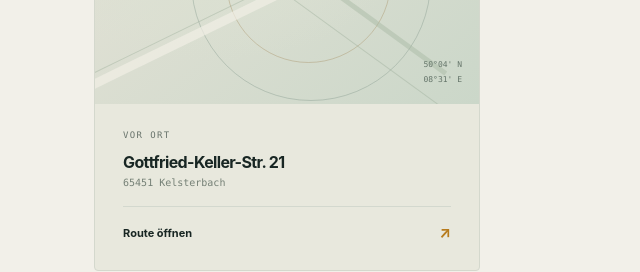
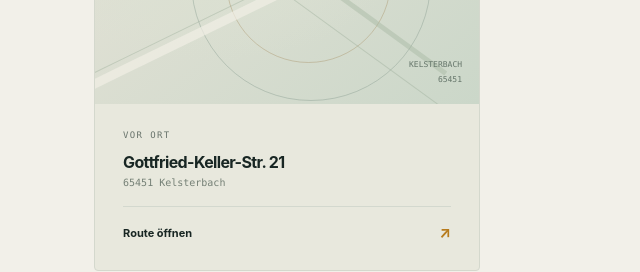
Before and after one commit to pprdxqq/prdxq-concept-autoglasservice-juergen-full, a plain HTML site: page kontakt.html in a window 1280 px wide. Shown: the part 764-1036 px from the top of the page, 640-1280 px from the left. Drawn offline with Linux system fonts and the light colour scheme.

Commit message:
Remove unverified map coordinates

```diff
--- a/kontakt.html
+++ b/kontakt.html
@@ -17,7 +17,7 @@
         <article class="contact-detail"><span class="detail-index">03 / ANSCHRIFT</span><address>Gottfried-Keller-Str. 21<br>65451 Kelsterbach</address><a class="secondary-contact" href="https://www.google.com/maps/search/?api=1&query=Gottfried-Keller-Str.+21%2C+65451+Kelsterbach" target="_blank" rel="noreferrer">Route in Karten öffnen ↗</a></article>
         <p class="hours-note">Öffnungszeiten sind in der ausgewerteten Quelle nicht angegeben. Bitte telefonisch erfragen.</p>
       </div>
-      <aside class="location-card"><div class="location-art" aria-hidden="true"><span class="map-ring ring-a"></span><span class="map-ring ring-b"></span><span class="map-line line-a"></span><span class="map-line line-b"></span><span class="map-pin">●</span><span class="map-label">KELSTERBACH</span><span class="map-coord">50°04' N<br>08°31' E</span></div><div class="location-card-copy"><p class="eyebrow">VOR ORT</p><h2>Gottfried-Keller-Str. 21</h2><p>65451 Kelsterbach</p><a class="arrow-link" href="https://www.google.com/maps/search/?api=1&query=Gottfried-Keller-Str.+21%2C+65451+Kelsterbach" target="_blank" rel="noreferrer">Route öffnen <span aria-hidden="true">↗</span></a></div></aside>
+      <aside class="location-card"><div class="location-art" aria-hidden="true"><span class="map-ring ring-a"></span><span class="map-ring ring-b"></span><span class="map-line line-a"></span><span class="map-line line-b"></span><span class="map-pin">●</span><span class="map-label">KELSTERBACH</span><span class="map-coord">KELSTERBACH<br>65451</span></div><div class="location-card-copy"><p class="eyebrow">VOR ORT</p><h2>Gottfried-Keller-Str. 21</h2><p>65451 Kelsterbach</p><a class="arrow-link" href="https://www.google.com/maps/search/?api=1&query=Gottfried-Keller-Str.+21%2C+65451+Kelsterbach" target="_blank" rel="noreferrer">Route öffnen <span aria-hidden="true">↗</span></a></div></aside>
     </section>
     <p class="source-note">Kontaktangaben laut <a href="https://kelsterbach.de/Wirtschaft-Gewerbe/Branchen-und-Firmen/" target="_blank" rel="noreferrer">Stadt Kelsterbach – Branchen und Firmen</a>, geprüft am 16.10.2026. Eine Kartenroute wird erst nach Klick beim externen Kartendienst geöffnet.</p>
   </main>
```
